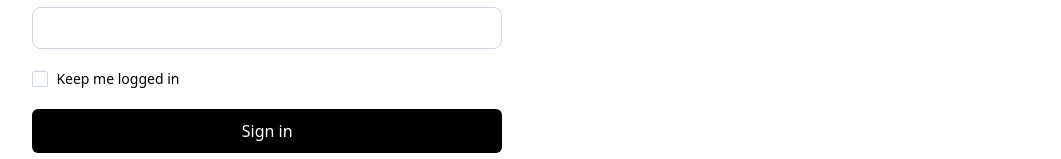
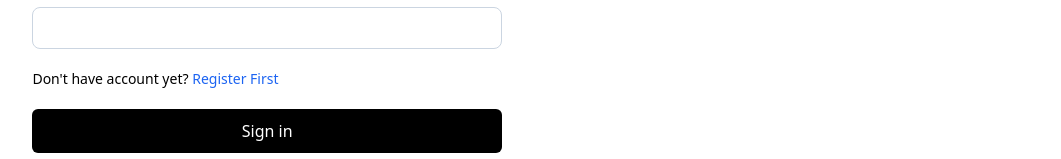
Before and after one commit to Iceblockp/satoshiUpdate-with-realApi-sweetalert, a React (Vite) app: page / in a window 1280 px wide. Shown: the part 339-498 px from the top of the page, without its empty margins (109-1170 px from the left). Built offline with nearby package versions, Linux system fonts and the light colour scheme.

Commit message:
password control update

```diff
--- a/src/page/Login.jsx
+++ b/src/page/Login.jsx
@@ -22,10 +22,12 @@ const Login = () => {
       alert("Wrong Password");
     }
 
-    nav("/dashboard")
+if(checkedEmail && checkedPassword){
 
+  nav("/dashboard")
 
-    addLoginData(data);
+  addLoginData(data);
+}
 
   }
 
@@ -101,13 +103,9 @@ const Login = () => {
           {/* checkbox */}
           <div className=" mb-5">
             <div className="flex gap-2 text-center items-center">
-              <input
-                className="rounded-sm border-1 border-slate-300 outline-slate-300 checked:outline-purple-500 checked:bg-purple-500"
-                type="checkbox"
-                id="checkbox"
-              />
-              <label className=" font-medium" htmlFor="checkbox">
-                Keep me logged in
+
+              <label className=" font-medium" >
+                Don't have account yet? <Link to="/register"><span className=" text-blue-600">Register First</span></Link>
               </label>
             </div>
           </div>
```
